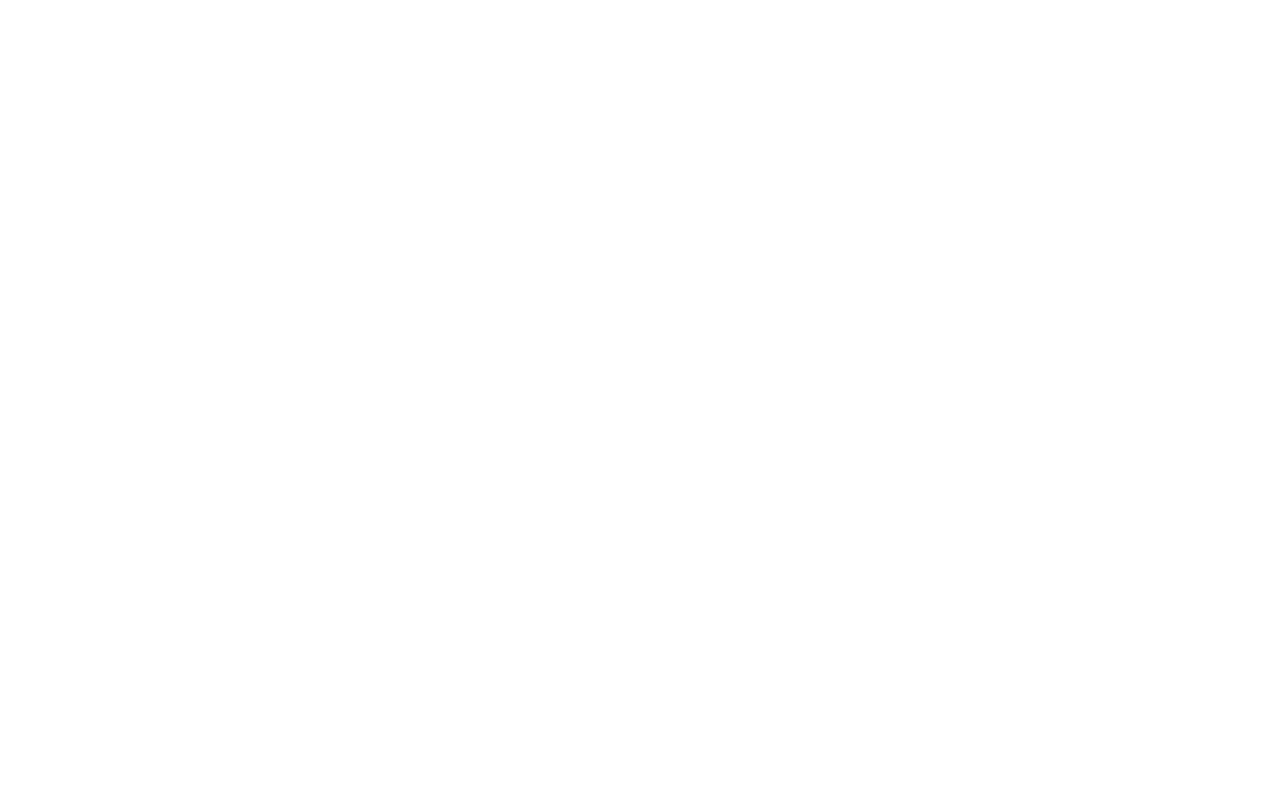
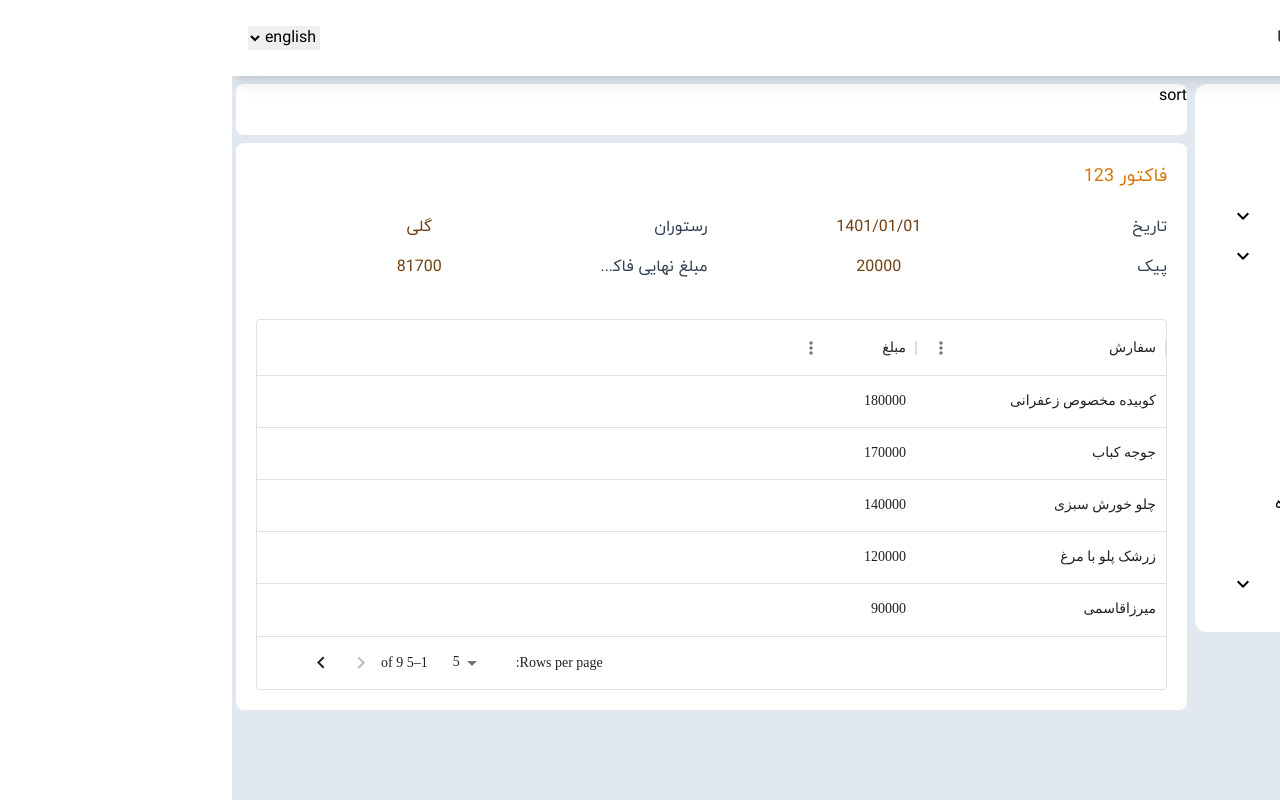
Before and after one commit to Spotbar/Resturant-Front, a React (Create React App) app: page /FactorDetails/1 in a window 1280 px wide. Before the commit this address had no page. Built offline with nearby package versions, Linux system fonts and the light colour scheme.

Commit message:
factor-details

```diff
--- a/src/components/Factor/FactorHeadDetails.tsx
+++ b/src/components/Factor/FactorHeadDetails.tsx
@@ -1,4 +1,12 @@
-const FactorHeadDetails = () => {
+import IFactor from "../../Interface/IFactor";
+interface FactorHeadDetailsProps {
+  factor: IFactor;
+  // other props...
+}
+
+const FactorHeadDetails: React.FC<FactorHeadDetailsProps> = (props) => {
+  const { factor } = props;
+
   return (
     <div className="grid grid-cols-2 gap-2 md:grid-cols-4 text-base">
       <div className="flex  gap-4 col-span-2 ">
@@ -11,26 +19,34 @@
         <div className="w-1/3 text-slate-700">
           <span className="inline-block max-w-full truncate">رستوران</span>
         </div>
-        <div className="w-full text-center text-yellow-900">گلی</div>
+        <div className="w-full text-center text-yellow-900">
+          {factor.Restaurant.Name}
+        </div>
       </div>
 
-      <div className="flex gap-4 col-span-2">
+      {/* <div className="flex gap-4 col-span-2">
         <div className="w-1/3 text-slate-700 ">
           <span className="inline-block max-w-full truncate">شماره فاکتور</span>
         </div>
         <div className="w-full text-center text-yellow-900">5456</div>
-      </div>
+      </div> */}
       <div className="w-full flex gap-4 col-span-2 ">
         <div className="w-1/3 text-slate-700  ">
           <span className="inline-block max-w-full truncate">پیک</span>
         </div>
-        <div className="w-full text-center text-yellow-900 ">20000</div>
+        <div className="w-full text-center text-yellow-900 ">
+          {factor.DeliveryCost}
+        </div>
       </div>
       <div className="flex gap-4 col-span-2">
         <div className="w-1/3 text-slate-700 overflow-hidden">
-          <span className="inline-block max-w-full truncate">مبلغ نهایی فاکتور</span>
+          <span className="inline-block max-w-full truncate">
+            مبلغ نهایی فاکتور
+          </span>
         </div>
-        <div className="w-full text-center text-yellow-900">817000</div>
+        <div className="w-full text-center text-yellow-900">
+          {factor.FactorAmount}
+        </div>
       </div>
     </div>
   );
--- /dev/null
+++ b/src/components/Factor/FactorItemsTable.tsx
@@ -0,0 +1,67 @@
+import * as React from "react";
+import { DataGrid, GridColDef } from "@mui/x-data-grid";
+import { createTheme, ThemeProvider } from "@mui/material/styles";
+import { useState, useEffect } from "react";
+
+const columns: GridColDef[] = [
+  // { field: "id", headerName: "ID", width: 70 },
+  { field: "Name", headerName: "سفارش", width: 250 },
+  { field: "Cost", headerName: "مبلغ", width: 130 },
+];
+
+
+interface FactorItemsTableProps {
+  orders: { Id: string; Name: string; Cost: number }[];
+}
+
+const FactorItemsTable: React.FC<FactorItemsTableProps> = ({ orders }) => {
+  const [rows, setRows] = useState<
+    {
+      id: string;
+      Name: string;
+      Cost: number;
+    }[]
+  >([]);
+
+  useEffect(() => {
+    if (orders) {
+      const gridItems = orders.map((item) => {
+        return {
+          id: item.Id,
+          Name: item.Name,
+          Cost: item.Cost,
+        };
+      });
+      setRows(gridItems);
+    }
+  }, [orders]);
+
+  const theme = createTheme({
+    palette: {
+      primary: { main: "#d97706" },
+    },
+    direction: "rtl",
+    typography: {
+      fontFamily: "IRANSansMobile",
+    },
+  });
+
+  return (
+    <div className="w-full h-700 ">
+      <ThemeProvider theme={theme}>
+        <DataGrid
+          rows={rows}
+          columns={columns}
+          initialState={{
+            pagination: {
+              paginationModel: { page: 0, pageSize: 5 },
+            },
+          }}
+          pageSizeOptions={[5, 10]}
+          // checkboxSelection
+        />
+      </ThemeProvider>
+    </div>
+  );
+};
+export default FactorItemsTable;
--- a/src/components/Factor/factorTable.tsx
+++ b/src/components/Factor/factorTable.tsx
@@ -50,7 +50,7 @@
             <span
               className="text-amber-900 underline cursor-pointer"
               onClick={() => {
-                navigate(`/EditFactor/${factorId}`);
+                navigate(`/FactorDetails/${factorId}`);
               }}
             >
               {cell.getValue<string>()}
--- a/src/pages/Admin/Factor/CreateOrdersFactor.tsx
+++ b/src/pages/Admin/Factor/CreateOrdersFactor.tsx
@@ -5,8 +5,9 @@
 import IFactor from "../../../Interface/IFactor";
 import { useNavigate, useParams } from "react-router-dom";
 import Factor from "../../../components/Factor/Factor";
+
+import FactorHeadSelect from "../../../components/Factor/FactorHeadSelect";
 import SelectFactorItemsTable from "../../../components/Factor/SelectFactorItemsTable";
-import FactorHeadSelect from "../../../components/Factor/FactorHeadSelect";
 
 const CreateOrdersFactor = () => {
   const { id } = useParams<{ id: string }>();
--- /dev/null
+++ b/src/pages/Admin/Factor/FactorDetails.tsx
@@ -0,0 +1,61 @@
+import { useMutation, useQueryClient } from "react-query";
+import Main from "../../../components/Layout/Main";
+import { AddFactor } from "../../../api";
+import { useEffect, useState } from "react";
+import IFactor from "../../../Interface/IFactor";
+import { useNavigate, useParams } from "react-router-dom";
+import Factor from "../../../components/Factor/Factor";
+import FactorItemsTable from "../../../components/Factor/FactorItemsTable";
+import FactorHeadDetails from "../../../components/Factor/FactorHeadDetails";
+
+const OrdersFactor = () => {
+  const { id } = useParams<{ id: string }>();
+  const [Id, setId] = useState<string>("");
+  useEffect(() => {
+    if (id) setId(id);
+  }, [id]);
+
+  const factor: IFactor = {
+    Id: "",
+    FactorNumber: "123",
+    FactorDate: "",
+    DeliveryCost: 20000,
+    FactorAmount: 81700,
+    IsClosed: false,
+    IsDeliveryByCompanyPaid: false,
+    Restaurant: { Id: "", Name: "گلی" },
+  };
+
+  const orders = [
+    { Id: "1", Name: "کوبیده مخصوص زعفرانی", Cost: 180000 },
+    { Id: "2", Name: "جوجه کباب", Cost: 170000 },
+    { Id: "3", Name: "چلو خورش سبزی", Cost: 140000 },
+    { Id: "4", Name: "زرشک پلو با مرغ", Cost: 120000 },
+    { Id: "5", Name: "میرزاقاسمی", Cost: 90000 },
+    { Id: "6", Name: "سالاد فصل", Cost: 40000 },
+    { Id: "7", Name: "نوشابه", Cost: 20000 },
+    { Id: "8", Name: "دلستر", Cost: 35000 },
+    { Id: "9", Name: "نان ", Cost: 2000 },
+  ];
+
+  const [selectedOrdersIds, setSelectedOrdersIds] = useState<string[]>([]);
+
+
+  const handleSelectionChange = (selectedIds: string[]) => {
+    setSelectedOrdersIds(selectedIds);
+
+  };
+
+  return (
+    <Main>
+      <div className="text-amber-600 text-lg mb-6">
+        فاکتور {factor.FactorNumber}
+      </div>
+      <FactorHeadDetails factor={factor} />
+      {/* <div className="w-auto h-[1px] m-5  border-2 border-dotted "></div> */}
+      <br />
+      <FactorItemsTable orders={orders} />
+    </Main>
+  );
+};
+export default OrdersFactor;
--- a/src/routes/indext.tsx
+++ b/src/routes/indext.tsx
@@ -13,6 +13,7 @@
 import Factors from "../pages/Admin/Factor/Factors";
 import CreateFactor from "../pages/Admin/Factor/CreateFactor";
 import EditFactor from "../pages/Admin/Factor/EditFactor";
+import FactorDetails from "../pages/Admin/Factor/FactorDetails";
 import UnRecordedOrders from "../pages/Admin/UnrecordedOrders/UnRecordedOrders";
 import CreateOrdersFactor from "../pages/Admin/Factor/CreateOrdersFactor";
 
@@ -36,6 +37,7 @@
       <Route path="/Factors" element={<Factors />} />
       <Route path="/CreateFactor" element={<CreateFactor />} />
       <Route path="/EditFactor/:id" element={<EditFactor />} />
+      <Route path="/FactorDetails/:id" element={<FactorDetails />} />
       <Route path="/UnrecordedOrders" element={<UnRecordedOrders />} />
       <Route path="UnrecordedOrders/CreateOrdersFactor/:id" element={<CreateOrdersFactor />} />
     </Routes>
```
